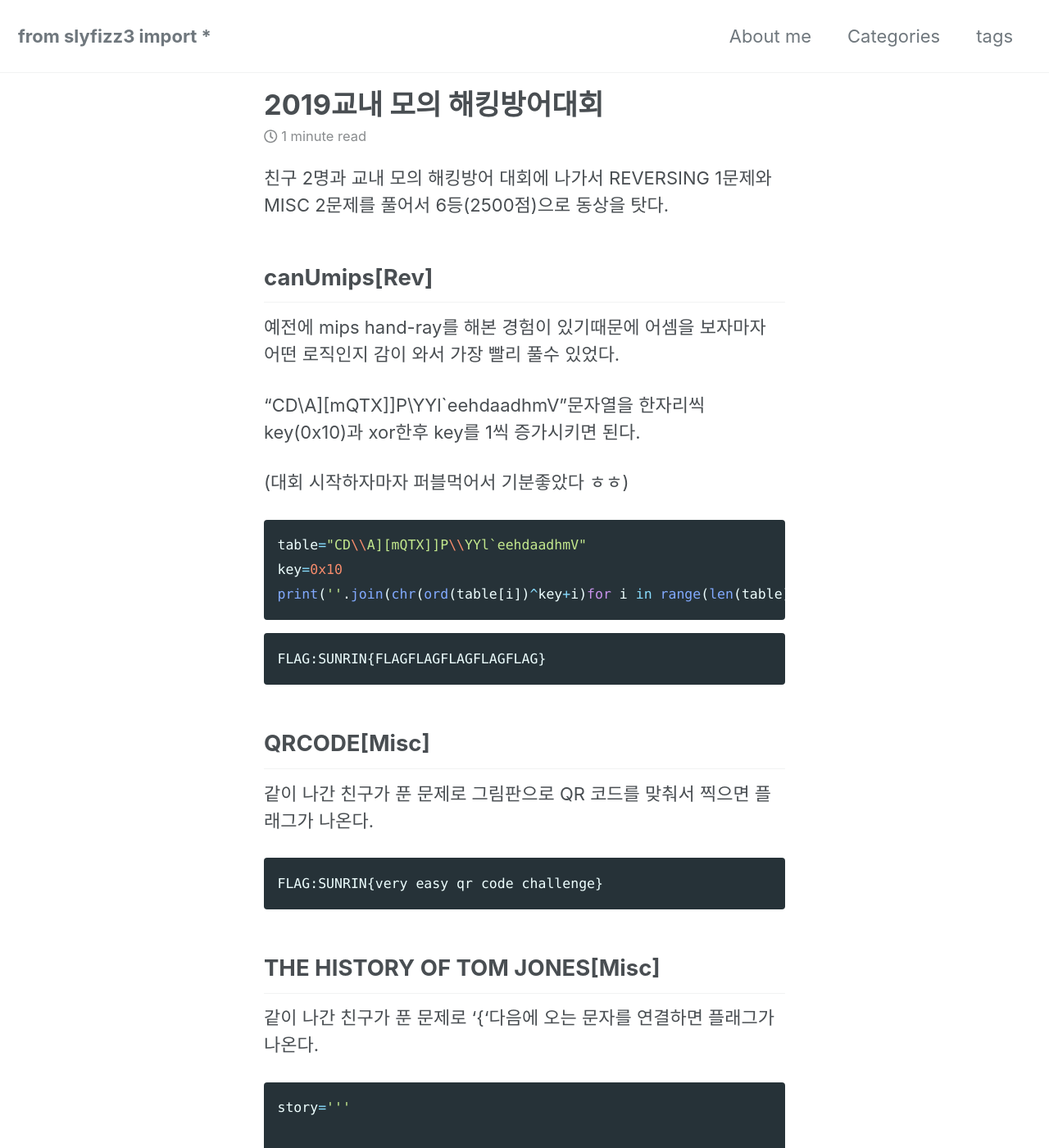
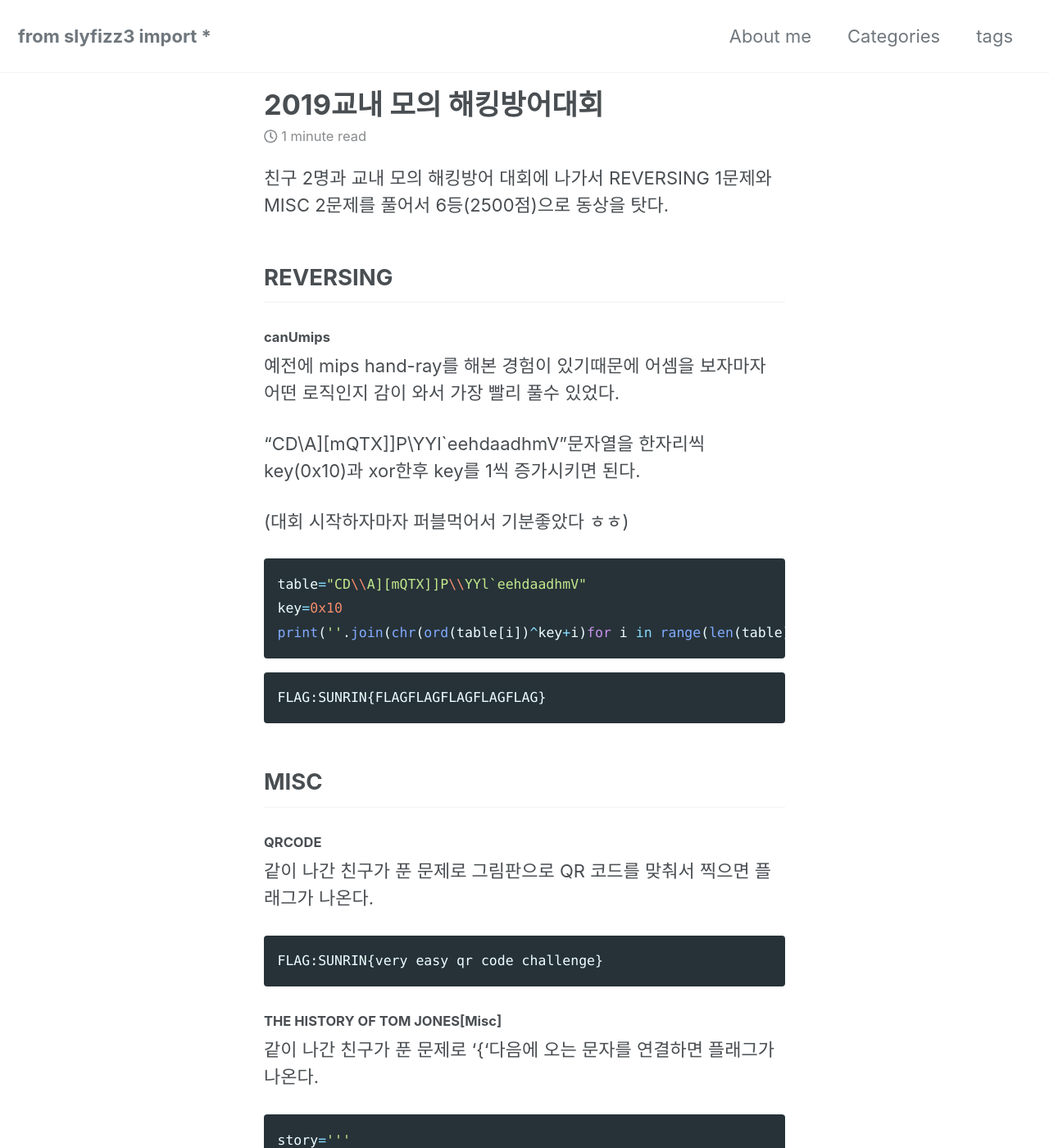
Before and after one commit to slyfizz3/slyfizz3.github.io, a Jekyll site: the page built from _posts/2019-05-11-2019sunrinctf.md, in a window 1280 px wide and 1400 px high. Shown: the whole window at 82% size. Built offline with Jekyll 4.4.1, drawn with Linux system fonts in a browser that asks for light colours; cached includes are drawn as plain includes; nearby versions of some CDN libraries.

Commit message:
Update 2019-05-11-2019sunrinctf.md

````diff
--- a/_posts/2019-05-11-2019sunrinctf.md
+++ b/_posts/2019-05-11-2019sunrinctf.md
@@ -8,8 +8,10 @@ tags : MIPS
 친구 2명과 교내 모의 해킹방어 대회에 나가서 REVERSING 1문제와 MISC 2문제를 풀어서 6등(2500점)으로 동상을 탓다.
 
 
-canUmips[Rev]
+REVERSING
 -----
+
+##### canUmips
 
 예전에 mips hand-ray를 해본 경험이 있기때문에
 어셈을 보자마자 어떤 로직인지 감이 와서 가장 빨리 풀수 있었다.
@@ -28,9 +30,10 @@ print(''.join(chr(ord(table[i])^key+i)for i in range(len(table))))
 FLAG:SUNRIN{FLAGFLAGFLAGFLAGFLAG}
 ```
 
+MISC
+-----
 
-QRCODE[Misc]
------
+##### QRCODE
 
 같이 나간 친구가 푼 문제로 그림판으로 QR 코드를
 맞춰서 찍으면 플래그가 나온다.
@@ -40,10 +43,7 @@ QRCODE[Misc]
 FLAG:SUNRIN{very easy qr code challenge}
 ```
 
-THE HISTORY OF TOM JONES[Misc]
------
-
-
+##### THE HISTORY OF TOM JONES[Misc]
 
 같이 나간 친구가 푼 문제로 '{'다음에 오는 문자를 연결하면 플래그가 나온다.
 
````
